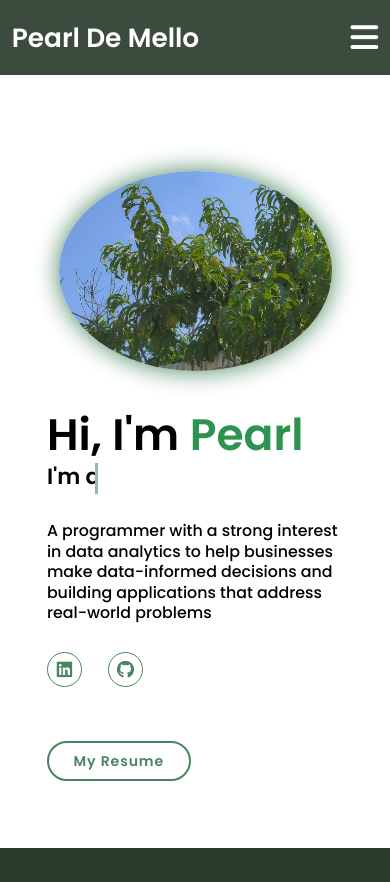
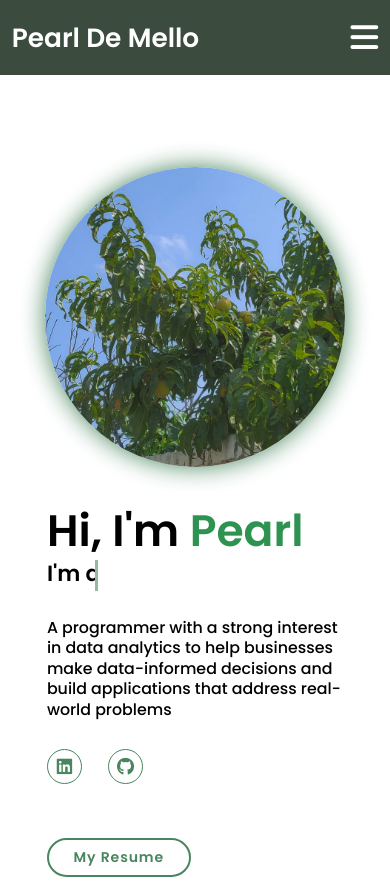
Before and after one commit to earl-git/earl-git.github.io, a plain HTML site: page index.html in a window 390 px wide. Shown: the top 882 px of the page. Drawn offline with Linux system fonts and the light colour scheme.

Commit message:
Update home-img CSS for smaller screens and about description in HTML

```diff
--- a/index.html
+++ b/index.html
@@ -42,7 +42,7 @@
     <div class="home-content">
       <h1>Hi, I'm <span>Pearl</span></h1>
       <h3 class="typing-text">I'm a <span></span></h3>
-      <p><br>A programmer with a strong interest in data analytics to help businesses make data-informed decisions and building applications that address real-world problems<br></p>
+      <p><br>A programmer with a strong interest in data analytics to help businesses make data-informed decisions and build applications that address real-world problems<br></p>
 
       <!-- Social Media Links -->
       <div class="social-icon">
--- a/style.css
+++ b/style.css
@@ -406,7 +406,8 @@ span {
     }
 
     .home-img img {
-        width: 70vw;
+        height: 300px;
+        width: 300px;
         margin-top: 4rem;
     }
 }
@@ -592,10 +593,6 @@ span {
     }
 }
 
-.services-container {
-    grid-template-columns: repeat(1, 1fr);
-}
-
 /*Skills section*/
 
 .skills {
@@ -731,7 +728,6 @@ span {
 .skills .container .bar .info span {
     font-size: 2rem;
     font-weight: 500;
-    margin-left: 0.5rem;
 }
 
 /*Contact section*/
```
